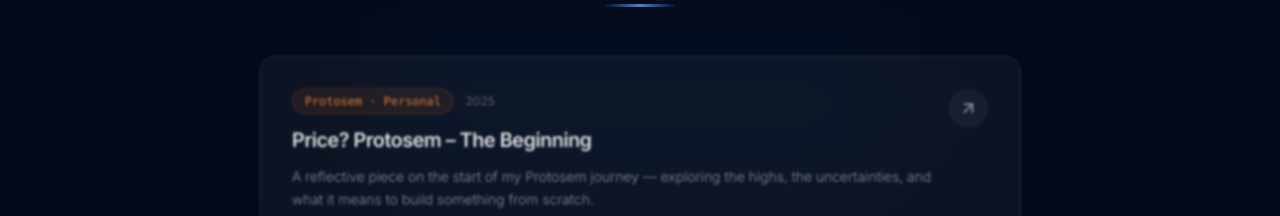
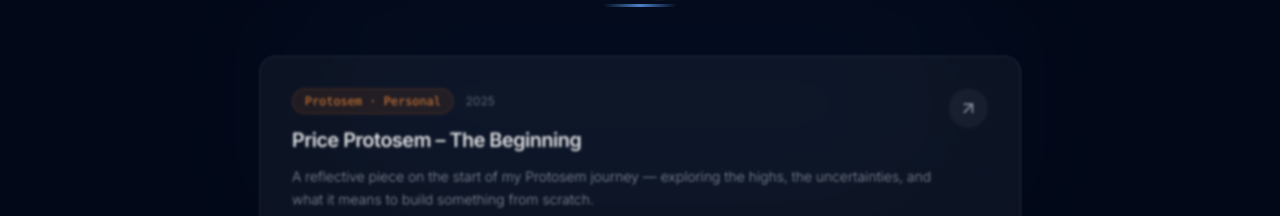
Before and after one commit to Mehaavarshinicodes/mehaa_portfolio2, a React (Vite) app: page / in a window 1280 px wide. Shown: the part 4369-4585 px from the top of the page. Built offline with nearby package versions, Linux system fonts and the light colour scheme.

Commit message:
made some changes

```diff
--- a/src/components/sections/Blogs.tsx
+++ b/src/components/sections/Blogs.tsx
@@ -4,7 +4,7 @@
 
 const blogs = [
   {
-    title: 'Price? Protosem – The Beginning',
+    title: 'Price Protosem – The Beginning',
     description: 'A reflective piece on the start of my Protosem journey — exploring the highs, the uncertainties, and what it means to build something from scratch.',
     platform: 'Substack',
     link: 'https://amimehaa.substack.com/p/price-protosem-the-beginning',
```
